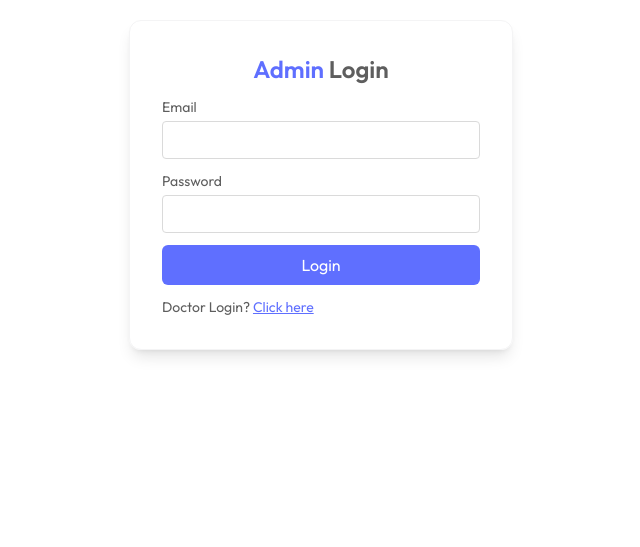
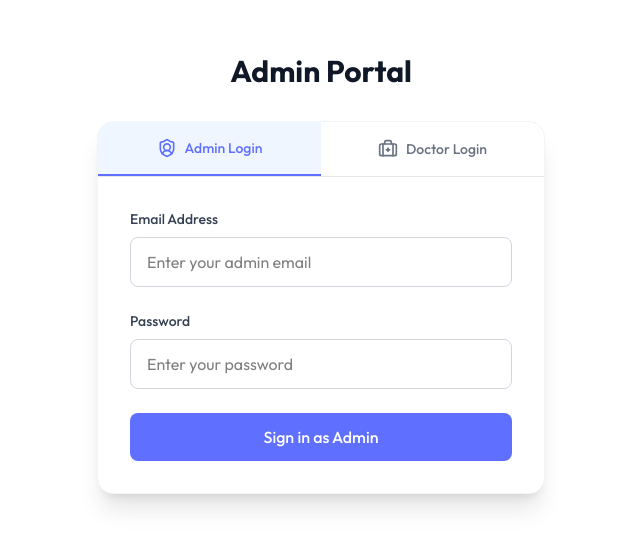
Before and after one commit to harmansiingh13/MedLink, a React (Vite) app in the folder admin/: page /doctor-profile in a window 1280 px wide. Shown: the part 135-682 px from the top of the page, without its empty margins (319-959 px from the left). Built offline with nearby package versions, Linux system fonts and the light colour scheme.

Commit message:
modifications

```diff
--- a/admin/src/icons/Icons.jsx
+++ b/admin/src/icons/Icons.jsx
@@ -112,3 +112,11 @@ export const Check = (props) => (
     <path d="M20 6 9 17l-5-5" />
   </IconWrapper>
 );
+
+export const ShieldUser = (props) => (
+  <IconWrapper {...props}>
+    <path d="M20 13c0 5-3.5 7.5-7.66 8.95a1 1 0 0 1-.67-.01C7.5 20.5 4 18 4 13V6a1 1 0 0 1 1-1c2 0 4.5-1.2 6.24-2.72a1.17 1.17 0 0 1 1.52 0C14.51 3.81 17 5 19 5a1 1 0 0 1 1 1z" />
+    <path d="M6.376 18.91a6 6 0 0 1 11.249.003" />
+    <circle cx="12" cy="11" r="4" />
+  </IconWrapper>
+);
--- a/admin/src/pages/Doctor/DoctorAppointments.jsx
+++ b/admin/src/pages/Doctor/DoctorAppointments.jsx
@@ -34,7 +34,7 @@ const DoctorAppointments = () => {
           >
             <p className="max-sm:hidden">{index + 1}</p>
             <div className="flex items-center gap-2">
-              <img src={item.userData.image} alt="" className="w-8 rounded-full" />
+              <img src={item.userData.image} alt="" className="w-9 h-9 object-cover rounded-full" />
               <p>{item.userData.name}</p>
             </div>
             <div>
--- a/admin/src/pages/Doctor/DoctorDashboard.jsx
+++ b/admin/src/pages/Doctor/DoctorDashboard.jsx
@@ -60,7 +60,11 @@ const DoctorDashboard = () => {
                 key={index}
                 className="flex items-center px-6 py-4 gap-3 hover:bg-gray-100 transition-colors"
               >
-                <img src={item.userData.image} alt="" className="rounded-full w-10" />
+                <img
+                  src={item.userData.image}
+                  alt=""
+                  className="w-9 h-9 object-cover rounded-full"
+                />
                 <div className="flex-1 text-sm">
                   <p className="text-gray-800 font-medium">{item.userData.name}</p>
                   <p className="text-gray-600">{slotDateFormat(item.slotDate)}</p>
--- a/admin/src/pages/Login.jsx
+++ b/admin/src/pages/Login.jsx
@@ -1,10 +1,11 @@
-import { useContext } from 'react';
-import { useState } from 'react';
+import { useContext, useState } from 'react';
 import { AdminContext } from '../context/AdminContext';
 import axios from 'axios';
 import { useToast } from '../context/ToastContext';
 import { useLoader } from '../context/LoaderContext';
 import { DoctorContext } from '../context/DoctorContext';
+import { Briefcase, ShieldUser } from '../icons/Icons';
+import { useNavigate } from 'react-router-dom';
 
 const Login = () => {
   const { showLoader, hideLoader } = useLoader();
@@ -13,9 +14,10 @@ const Login = () => {
   const [password, setPassword] = useState('');
 
   const { showToast } = useToast();
-
   const { setAToken, backendUrl } = useContext(AdminContext);
   const { setDToken } = useContext(DoctorContext);
+
+  const navigate = useNavigate();
 
   const onSubmitHandler = async (e) => {
     e.preventDefault();
@@ -25,20 +27,20 @@ const Login = () => {
       if (state === 'Admin') {
         const { data } = await axios.post(backendUrl + '/api/admin/login', { email, password });
         if (data.success) {
+          navigate('/admin-dashboard');
           localStorage.setItem('aToken', data.token);
           setAToken(data.token);
-          showToast('Login Successfully', 'success');
-          console.log(data.token);
+          showToast('Admin login successful', 'success');
         } else {
           showToast(data.message, 'error');
         }
       } else {
         const { data } = await axios.post(backendUrl + '/api/doctor/login', { email, password });
         if (data.success) {
+          navigate('/doctor-dashboard');
           localStorage.setItem('dToken', data.token);
           setDToken(data.token);
-          showToast('Login Successfully', 'success');
-          console.log(data.token);
+          showToast('Doctor login successful', 'success');
         } else {
           showToast(data.message, 'error');
         }
@@ -51,58 +53,99 @@ const Login = () => {
     }
   };
 
+  const switchMode = (newMode) => {
+    setState(newMode);
+    setEmail('');
+    setPassword('');
+  };
+
   return (
-    <form onSubmit={onSubmitHandler} className="min-h-[80vh] flex items-center">
-      <div className="flex flex-col gap-3 m-auto items-start p-8 min-w-[340px] sm:min-w-96 border border-zinc-100 rounded-xl text-[#5E5E5E] text-sm shadow-lg">
-        <p className="text-2xl font-semibold m-auto">
-          <span className="text-primary">{state}</span> Login
-        </p>
-        <div className="w-full">
-          <p>Email</p>
+    <div className="min-h-screen flex items-center justify-center p-4">
+      <div className="w-full max-w-md">
+        <div className="text-center mb-8">
+          <div className="flex justify-center mb-4"></div>
+          <h1 className="text-3xl font-bold text-gray-900 mb-2">{state} Portal</h1>
+        </div>
+
+        {/* Login Card */}
+        <div className="bg-white rounded-2xl shadow-xl border border-gray-100 overflow-hidden">
+          {/* Mode Toggle */}
+          <div className="flex border-b border-gray-200">
+            <button
+              onClick={() => switchMode('Admin')}
+              className={`flex-1 py-4 px-6 text-sm font-medium transition-all duration-200 cursor-pointer ${
+                state === 'Admin'
+                  ? 'bg-blue-50 text-primary border-b-2 border-primary'
+                  : 'text-gray-500 hover:text-gray-700 hover:bg-gray-50'
+              }`}
+            >
+              <div className="flex items-center justify-center gap-2">
+                <ShieldUser className="w-5 h-5" />
+                Admin Login
+              </div>
+            </button>
+            <button
+              onClick={() => switchMode('Doctor')}
+              className={`flex-1 py-4 px-6 text-sm font-medium transition-all duration-200 cursor-pointer ${
+                state === 'Doctor'
+                  ? 'bg-blue-50 text-primary border-b-2 border-primary'
+                  : 'text-gray-500 hover:text-gray-700 hover:bg-gray-50'
+              }`}
+            >
+              <div className="flex items-center justify-center gap-2">
+                <Briefcase className="w-5 h-5" />
+                Doctor Login
+              </div>
+            </button>
+          </div>
+
+          {/* Form */}
+          <form onSubmit={onSubmitHandler} className="p-8">
+            <div className="space-y-6">
+              {/* Email Field */}
+              <div>
+                <label htmlFor="email" className="block text-sm font-medium text-gray-700 mb-2">
+                  Email Address
+                </label>
                 <input
+                  id="email"
                   type="email"
                   required
                   value={email}
                   onChange={(e) => setEmail(e.target.value)}
-            className="border border-[#DADADA] rounded w-full p-2 mt-1"
+                  className="w-full px-4 py-3 border border-gray-300 rounded-lg focus:ring-0 focus:outline-none"
+                  placeholder={`Enter your ${state.toLowerCase()} email`}
                 />
               </div>
-        <div className="w-full">
-          <p>Password</p>
+
+              {/* Password Field */}
+              <div>
+                <label htmlFor="password" className="block text-sm font-medium text-gray-700 mb-2">
+                  Password
+                </label>
                 <input
+                  id="password"
                   type="password"
                   required
                   value={password}
                   onChange={(e) => setPassword(e.target.value)}
-            className="border border-[#DADADA] rounded w-full p-2 mt-1"
+                  className="w-full px-4 py-3 border border-gray-300 rounded-lg focus:ring-0 focus:outline-none"
+                  placeholder="Enter your password"
                 />
               </div>
-        <button className="bg-primary text-white w-full py-2 rounded-md text-base cursor-pointer">
-          Login
+
+              {/* Submit Button */}
+              <button
+                type="submit"
+                className="w-full bg-primary text-white py-3 px-4 rounded-lg font-medium cursor-pointer "
+              >
+                {`Sign in as ${state}`}
               </button>
-        {state === 'Admin' ? (
-          <p>
-            Doctor Login?{' '}
-            <span
-              onClick={() => setState('Doctor')}
-              className="text-primary underline cursor-pointer"
-            >
-              Click here
-            </span>
-          </p>
-        ) : (
-          <p>
-            Admin Login?{' '}
-            <span
-              onClick={() => setState('Admin')}
-              className="text-primary underline cursor-pointer"
-            >
-              Click here
-            </span>
-          </p>
-        )}
             </div>
           </form>
+        </div>
+      </div>
+    </div>
   );
 };
 
```
Also changed, not shown: admin/src/pages/Admin/AddDoctor.jsx (+10 -10 lines), admin/src/pages/Doctor/DoctorProfile.jsx (+7 -7 lines), 2 other files (tests, documents, lock files or other folders). Lines whose indentation alone changed are shown as unchanged.
